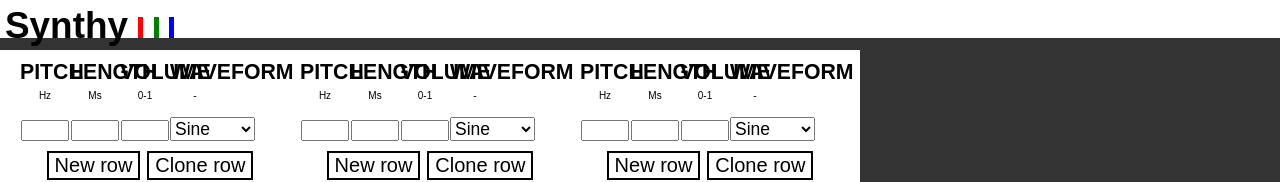
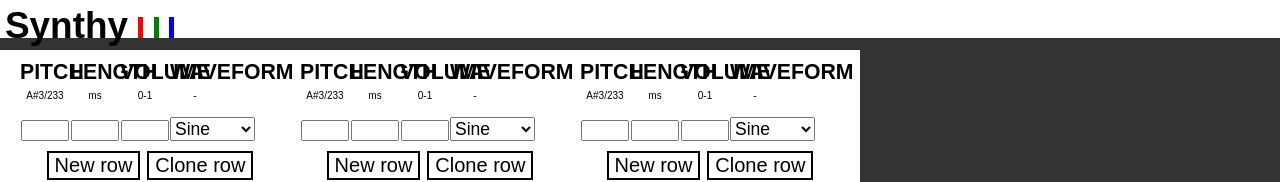
Before and after one commit to FilipNest/Synthy, a plain HTML site: page index.html in a window 1280 px wide. Shown: the top 182 px of the page. Drawn offline with nearby package versions, Linux system fonts and the light colour scheme; a small style sheet from the web is missing.

Commit message:
Letter pitch system label

```diff
--- a/index.html
+++ b/index.html
@@ -28,12 +28,12 @@
 
 <section class="pitch">
 <h3>Pitch</h3>
-<label>Hz</label>
+<label>A#3/233</label>
 </section>
 
 <section class="length">
 <h3>Length</h3>
-<label>Ms</label>
+<label>ms</label>
 </section>
 
 <section class="volume">
@@ -54,12 +54,12 @@
 
 <section class="pitch">
 <h3>Pitch</h3>
-<label>Hz</label>
+<label>A#3/233</label>
 </section>
 
 <section class="length">
 <h3>Length</h3>
-<label>Ms</label>
+<label>ms</label>
 </section>
 
 <section class="volume">
@@ -82,12 +82,12 @@
 
 <section class="pitch">
 <h3>Pitch</h3>
-<label>Hz</label>
+<label>A#3/233</label>
 </section>
 
 <section class="length">
 <h3>Length</h3>
-<label>Ms</label>
+<label>ms</label>
 </section>
 
 <section class="volume">
```
